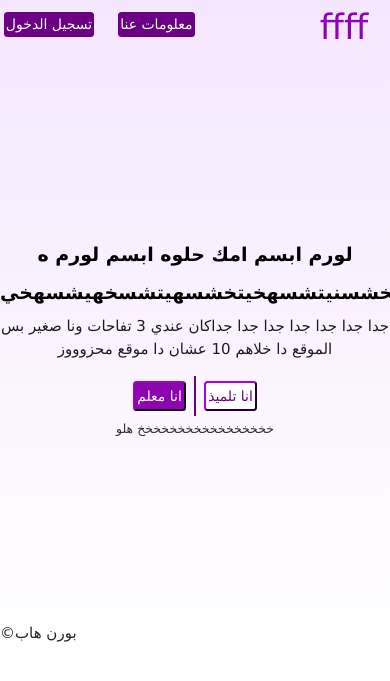
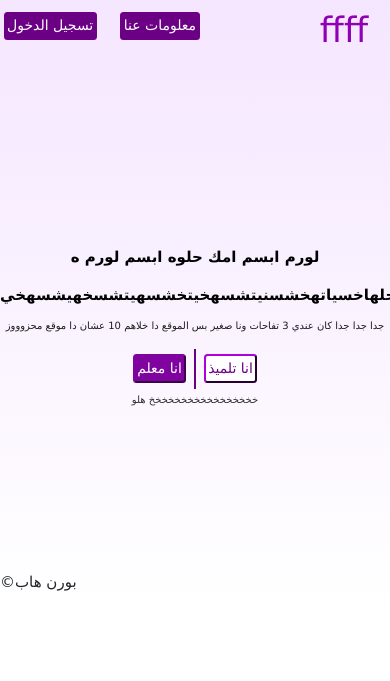
Before and after one commit to kasdo770/AskMe, a Flask app: page / in a window 390 px wide; the page is wider, and only the part inside the window is pictured. Shown: the top 681 px of that part. Run offline with Flask 2, Linux system fonts and the light colour scheme; some libraries are stand-ins or nearby versions.

Commit message:
another homepage fix
كسمك يا عمر جرب عل موبايل وشوف كدا

```diff
--- a/website/templates/homepage.html
+++ b/website/templates/homepage.html
@@ -60,9 +60,9 @@
      #teacher{
         margin-right: 2%;
         font-size: 18px;
-        background-color: #8c05ae;
+        background-color: #7f039e;
         color: white;
-        border-color: #55036a;
+        border-color: #7f039e;
         border-radius: 0.25em;
         padding: 0.6%;
      }
@@ -159,12 +159,12 @@
     /*Mobile Screen*/
     @media screen and (max-width:420px) {
         .center h1{
-            font-size: 19px;
+            font-size: 15px;
             line-height: 30px;
 
         }
          .center p{
-            font-size: 15px;
+            font-size: 10px;
 
         }
 
@@ -174,13 +174,13 @@
 
         #sign{
             font-size: 14px;
-            padding: 0.6%;
+            padding: 0.9%;
             margin-top: 3%;
          }
 
          #aboutus{
             font-size: 14px;
-            padding: 0.6%;
+            padding: 0.9%;
             margin-top: 3%;
          }
 
@@ -204,7 +204,7 @@
          }
 
          #footer{
-            margin-top: 47%;
+            margin-top: 42%;
          }
 
          .nav #logo{
@@ -218,6 +218,12 @@
          .centerparent{
              margin-top: 33%;
          }
+
+         #wordundrbtn{
+            font-size: 10px;
+            color: #2D2D2D;
+            margin-top: 1%;
+        }
 
 
     }
@@ -279,7 +285,6 @@
             margin-left: 82%;
             font-size: 30px;
          }
-
          .centerparent{
              margin-top: 33%;
          }
@@ -399,7 +404,8 @@
          }
 
          #footer{
-            margin-top: 57%;
+            margin-top: 50%;
+            font-size: 18px;
          }
 
          .nav #logo{
@@ -434,7 +440,7 @@
     <div class="center">
         <h1 id="centerh1"> <b> لورم ابسم امك حلوه ابسم لورم ه</b></h1>
         <h1 id="centerh2"><b>الخاخلهاخسياتهخشسنيتشسهخيتخشسهيتشسخهيشسهخي</b></h1>
-        <p id="centerp">جدا جدا جدا جدا جدا جدا جداكان عندي 3 تفاحات ونا صغير بس الموقع دا خلاهم 10 عشان دا موقع محزوووز</p>
+        <p id="centerp">جدا جدا جدا كان عندي 3 تفاحات ونا صغير بس الموقع دا خلاهم 10 عشان دا موقع محزوووز</p>
         {%if current_user.is_authenticated%}
         <div class="centerflexbtns">
             <button id="join" onclick="window.location.href = 'http://127.0.0.1:5000/mainpage'">انضم لنا</button>
```
Also changed, not shown: website/templates/mainpage.html (+45 -1 lines).
